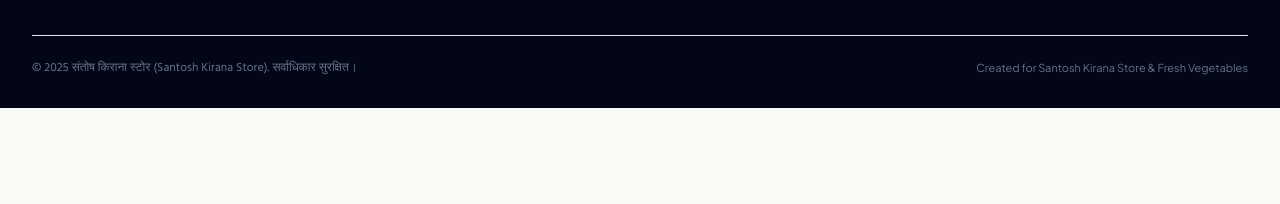
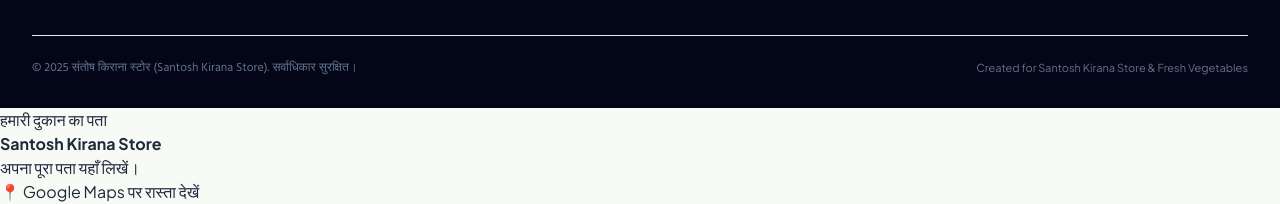
Before and after one commit to shivam2008sdl-sudo/Santosh-kirana-store-, a plain HTML site: page index.html in a window 1280 px wide. Shown: the part 9209-9413 px from the top of the page. Before the commit the page ends 9317 px from the top, so only its background shows below. Drawn offline with nearby package versions, Linux system fonts and the light colour scheme.

Commit message:
Update index.html

```diff
--- a/index.html
+++ b/index.html
@@ -1350,3 +1350,22 @@
   </script>
 </body>
 </html>
+
+<section class="store-address">
+  <h2>हमारी दुकान का पता</h2>
+
+  <p>
+    <strong>Santosh Kirana Store</strong>
+  </p>
+
+  <p>
+    अपना पूरा पता यहाँ लिखें।
+  </p>
+
+  <a
+    href="https://www.google.com/maps/search/?api=1&query=YOUR_SHOP_ADDRESS santosh kirana store baruka chhatwai"
+    target="_blank"
+    rel="noopener">
+    📍 Google Maps पर रास्ता देखें
+  </a>
+</section>
```
